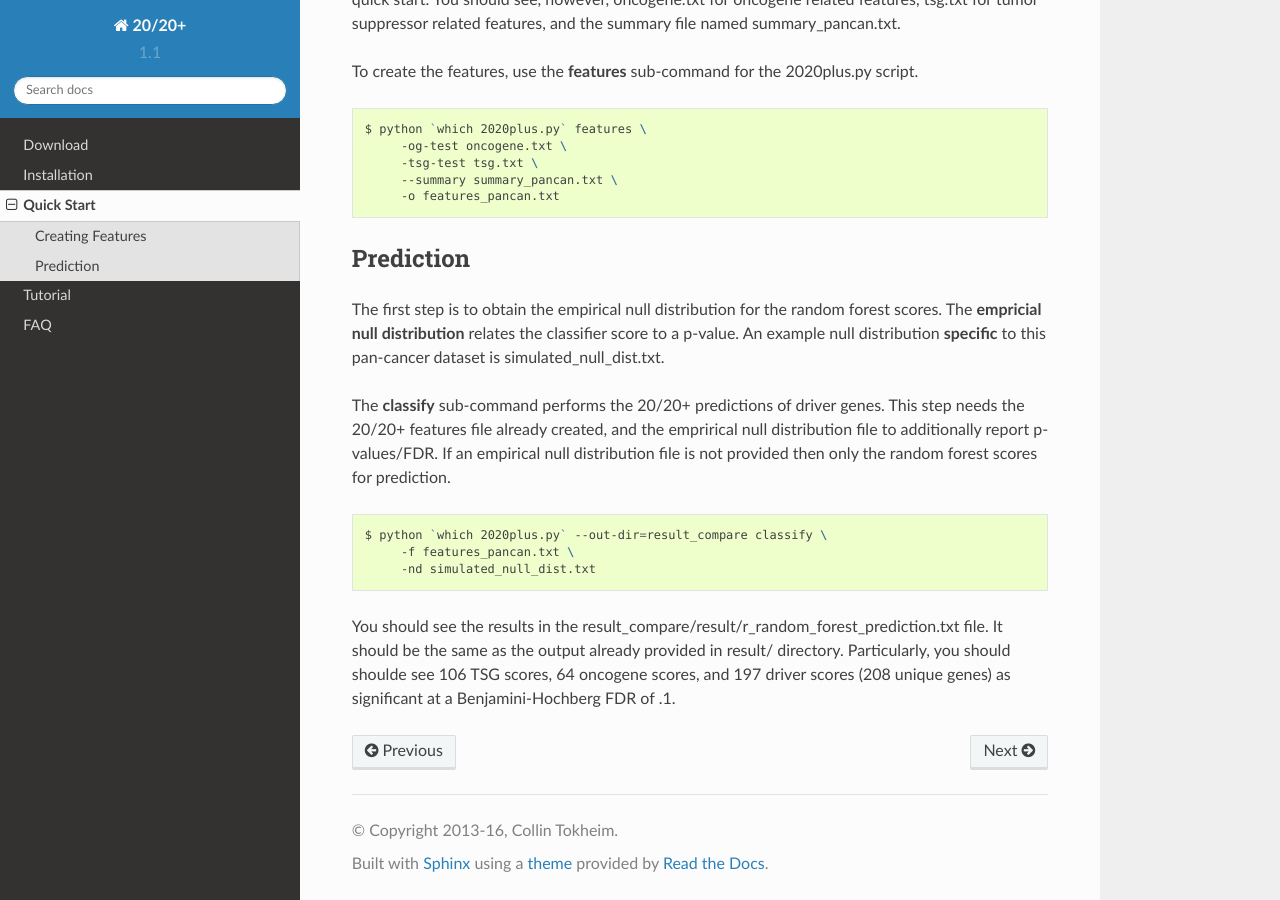
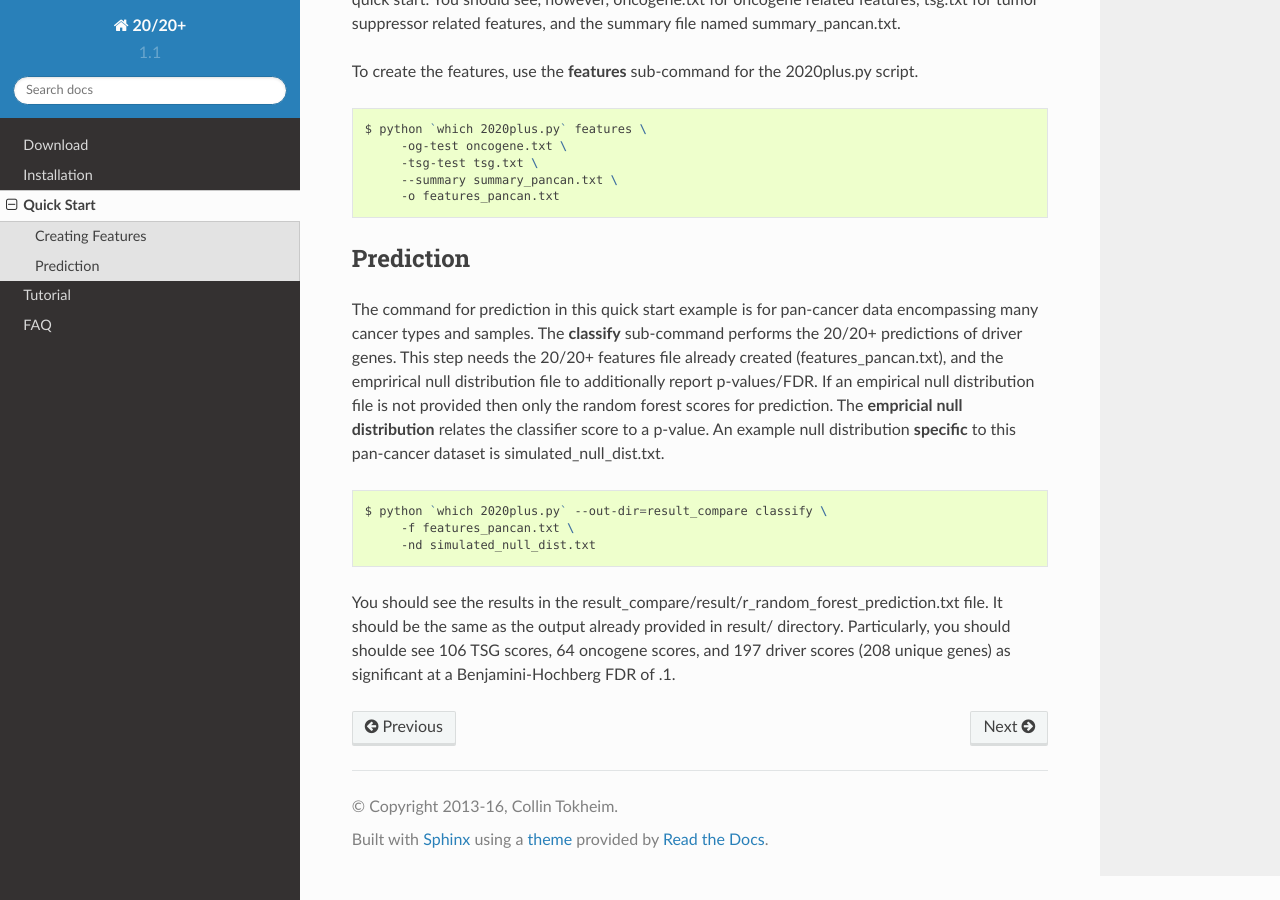
Before and after one commit to KarchinLab/2020plus, a Sphinx documentation site: the page built from doc/quickstart.rst, in a window 1280 px wide and 900 px high, scrolled down 520 px. Built offline with Sphinx 7.4.7 and the Read the Docs theme 2.0.0, drawn with Linux system fonts in a browser that asks for light colours.

Commit message:
Changed wording of quick start

```diff
--- a/doc/quickstart.rst
+++ b/doc/quickstart.rst
@@ -34,16 +34,15 @@ To create the features, use the **features** sub-command for the
 Prediction
 ----------
 
-The first step is to obtain the empirical null distribution for
-the random forest scores. The **empricial null distribution**
+The command for prediction in this quick start example is for pan-cancer data encompassing many cancer types and samples.
+The **classify** sub-command performs the 20/20+ predictions of driver genes.
+This step needs the 20/20+ features file already created (features_pancan.txt), and the emprirical
+null distribution file to additionally report p-values/FDR. If an
+empirical null distribution file is not provided then only the random
+forest scores for prediction. The **empricial null distribution**
 relates the classifier score to a p-value. An example null distribution
 **specific** to this pan-cancer dataset is simulated_null_dist.txt.
 
-The **classify** sub-command performs the 20/20+ predictions of driver genes.
-This step needs the 20/20+ features file already created, and the emprirical
-null distribution file to additionally report p-values/FDR. If an
-empirical null distribution file is not provided then only the random
-forest scores for prediction.
 
 .. code-block:: bash
 
```
